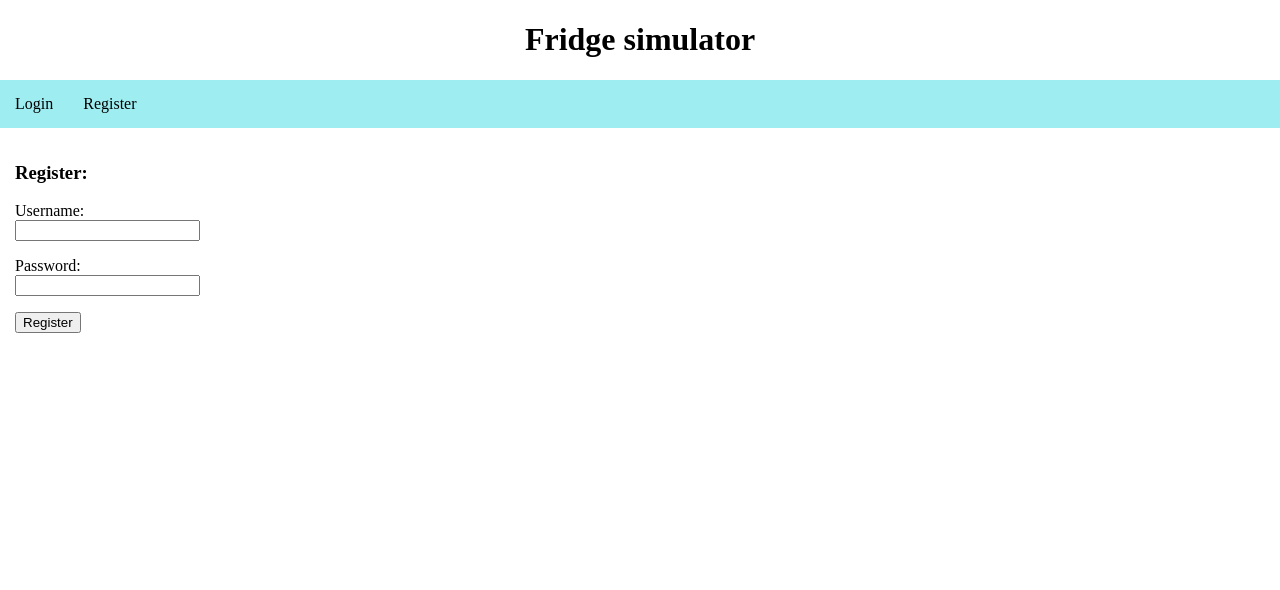
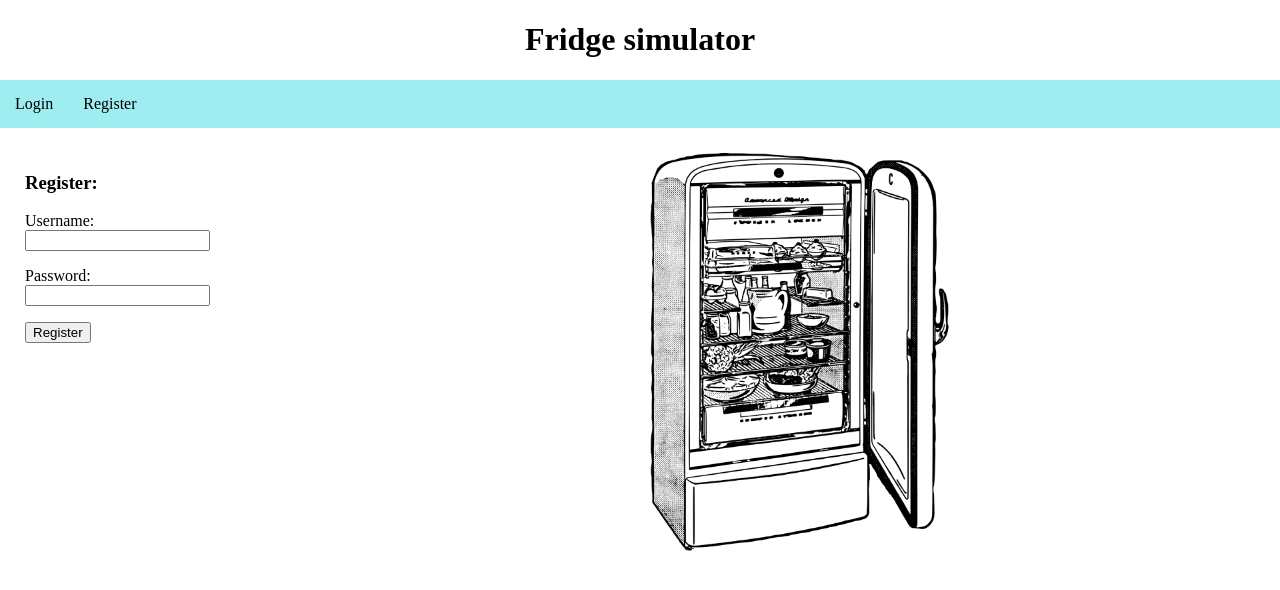
Before and after one commit to alannesanni/fridge_simulator, a Flask app: page /register in a window 1280 px wide. Shown: the top 590 px of the page. Run offline with Flask 3, Linux system fonts and the light colour scheme.

Commit message:
Add fridge image

```diff
--- a/static/style.css
+++ b/static/style.css
@@ -36,7 +36,7 @@ h1{
     display: flex;
     flex-flow: row wrap;
     justify-content: center;
-    margin: 5px;
+    margin: 15px;
 }
 
 .column {
--- a/templates/index.html
+++ b/templates/index.html
@@ -20,5 +20,10 @@
   </p>
   <input type="submit" value="Login">
 </form>
+{% endblock %}
 
+{% block content2 %}
+<img src="static/fridge.png" alt="Fridge" width=300 height=400>
+<!--Image from: https://www.rawpixel.com/image/6288266/png-sticker-vintage
+    License: CC0-->
 {% endblock %}
--- a/templates/register.html
+++ b/templates/register.html
@@ -23,3 +23,9 @@
   <input type="submit" value="Register">
 </form>
 {% endblock %}
+
+{% block content2 %}
+<img src="static/fridge.png" alt="Fridge" width=300 height=400>
+<!--Image from: https://www.rawpixel.com/image/6288266/png-sticker-vintage
+    License: CC0-->
+{% endblock %}
```
Also changed, not shown: static/fridge.png (added).
